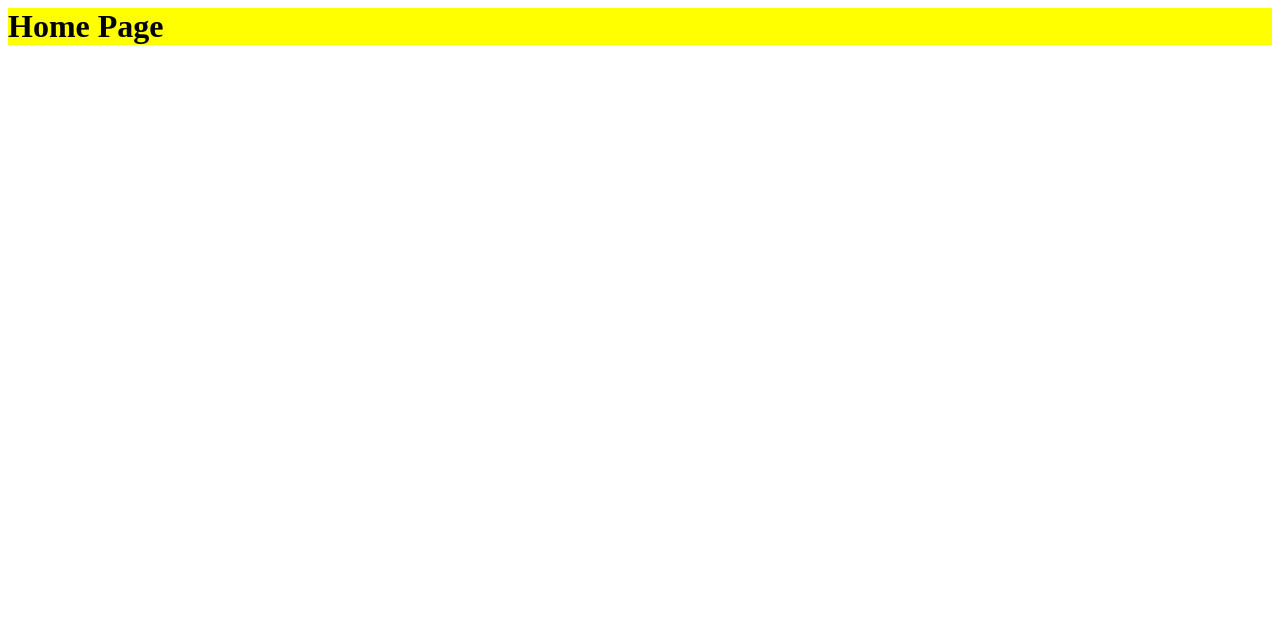
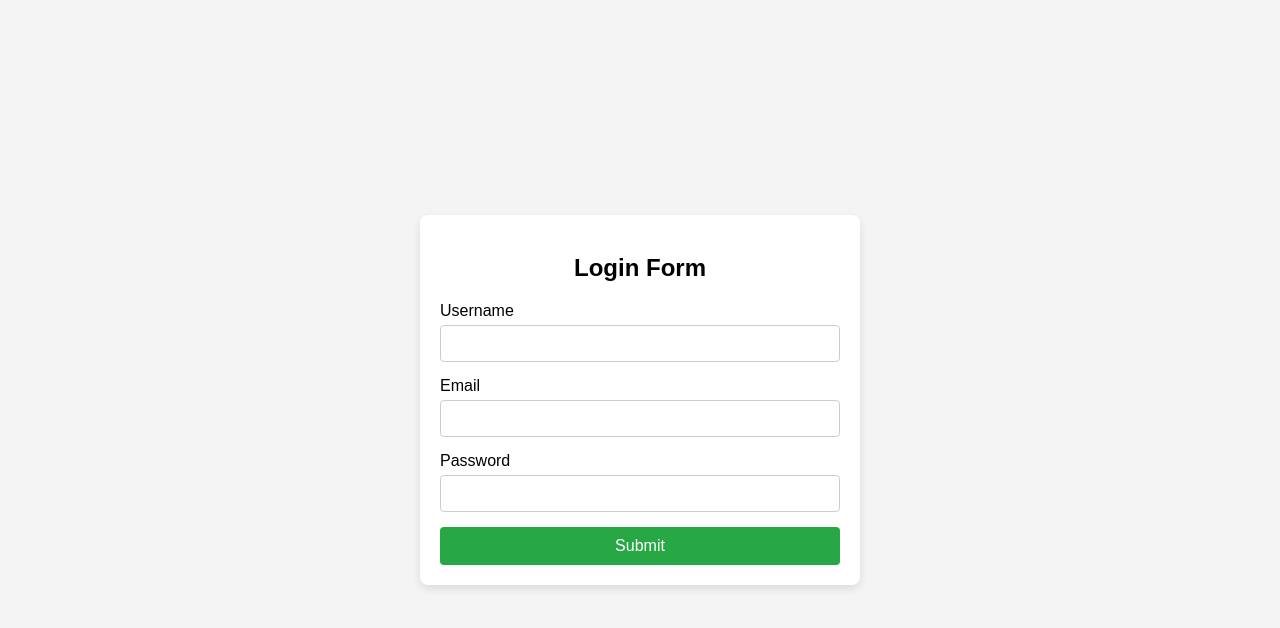
Before and after one commit to asilganesh/Node-Js-Learning, a website: page index.html in a window 1280 px wide. Drawn offline with Linux system fonts and the light colour scheme.

```diff
--- a/index.html
+++ b/index.html
@@ -1,15 +1,73 @@
+<!DOCTYPE html>
 <html lang="en">
 <head>
     <meta charset="UTF-8">
     <meta name="viewport" content="width=device-width, initial-scale=1.0">
-    <title>Document</title>
+    <title>Login Form</title>
     <style>
-        h1{
-            background-color: yellow;
+        body {
+            font-family: Arial, sans-serif;
+            display: flex;
+            justify-content: center;
+            align-items: center;
+            height: 100vh;
+            margin: 0;
+            background-color: #f4f4f4;
+        }
+        .form-container {
+            background-color: white;
+            padding: 20px;
+            border-radius: 8px;
+            box-shadow: 0 4px 8px rgba(0, 0, 0, 0.1);
+            max-width: 400px;
+            width: 100%;
+        }
+        .form-container h2 {
+            margin-bottom: 20px;
+            text-align: center;
+        }
+        .form-container label {
+            display: block;
+            margin-bottom: 5px;
+        }
+        .form-container input {
+            width: 100%;
+            padding: 10px;
+            margin-bottom: 15px;
+            border: 1px solid #ccc;
+            border-radius: 4px;
+            box-sizing: border-box;
+        }
+        .form-container button {
+            width: 100%;
+            padding: 10px;
+            background-color: #28a745;
+            color: white;
+            border: none;
+            border-radius: 4px;
+            cursor: pointer;
+            font-size: 16px;
+        }
+        .form-container button:hover {
+            background-color: #218838;
         }
     </style>
 </head>
 <body>
-    <h1>Home Page</h1>
+    <div class="form-container">
+        <h2>Login Form</h2>
+        <form action="/login" method="POST">
+            <label for="username">Username</label>
+            <input type="text" id="username" name="username" required>
+
+            <label for="email">Email</label>
+            <input type="email" id="email" name="email" required>
+
+            <label for="password">Password</label>
+            <input type="password" id="password" name="password" required>
+
+            <button type="submit">Submit</button>
+        </form>
+    </div>
 </body>
 </html>
--- a/package.json
+++ b/package.json
@@ -19,6 +19,8 @@
   "homepage": "https://github.com/asilganesh/Node-Js-Learning#readme",
   "keywords": [],
   "dependencies": {
+    "body-parser": "^1.20.3",
+    "express": "^4.21.0",
     "node-modules": "^1.0.1",
     "nodemon": "^3.1.7"
   }
```
Also changed, not shown: index.js (+14 -35 lines), 1 other file.
